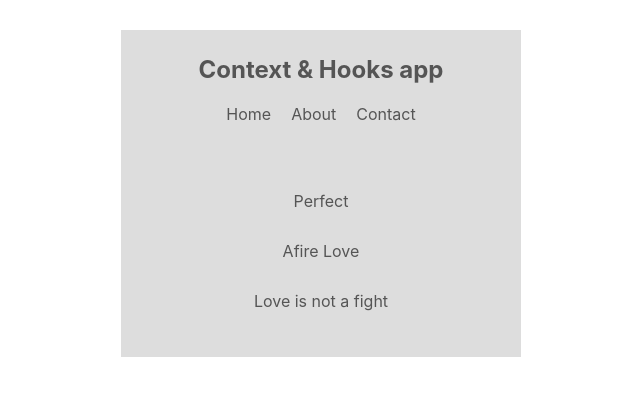
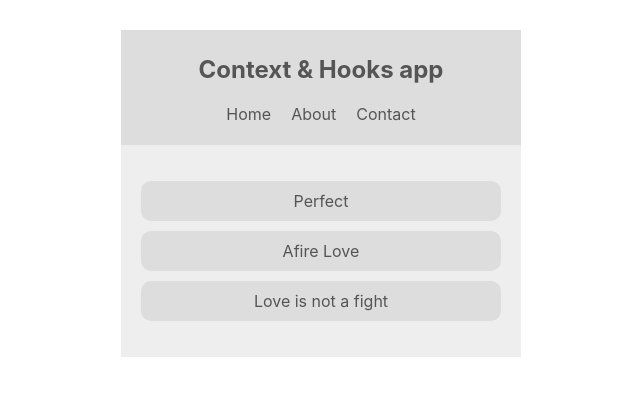
Before and after one commit to KayOhhDee/react-context-hooks-app, a React (Create React App) app: page / in a window 1280 px wide. Shown: the top 396 px of the page, without its empty margins (319-959 px from the left). Built offline with nearby package versions, Linux system fonts and the light colour scheme.

Commit message:
context assessed using context.consumer approach

```diff
--- a/src/components/MusicList.js
+++ b/src/components/MusicList.js
@@ -2,20 +2,26 @@ import React, { Component } from 'react';
 import {ThemeContext} from '../contexts/ThemeContext';
 
 class MusicList extends Component {
-
-  static contextType = ThemeContext;
-
   render() {
-    const {isLightTheme, light, dark} = this.context;
-    const theme = isLightTheme ? light : dark;
     return (
-      <div style={{background: theme.ui, color: theme.text}} className='music-list'>
-        <ul>
-          <li>Perfect</li>
-          <li>Afire Love</li>
-          <li>Love is not a fight</li>
-        </ul>
-      </div>
+      <ThemeContext.Consumer>
+        {context => {
+          const { isLightTheme, light, dark } = context;
+          const theme = isLightTheme ? light : dark;
+          return (
+            <div
+              style={{ background: theme.bgcolor, color: theme.text }}
+              className="music-list"
+            >
+              <ul>
+                <li style={{ background: theme.ui }}>Perfect</li>
+                <li style={{ background: theme.ui }}>Afire Love</li>
+                <li style={{ background: theme.ui }}>Love is not a fight</li>
+              </ul>
+            </div>
+          );
+        }}
+      </ThemeContext.Consumer>
     );
   }
 }
```
